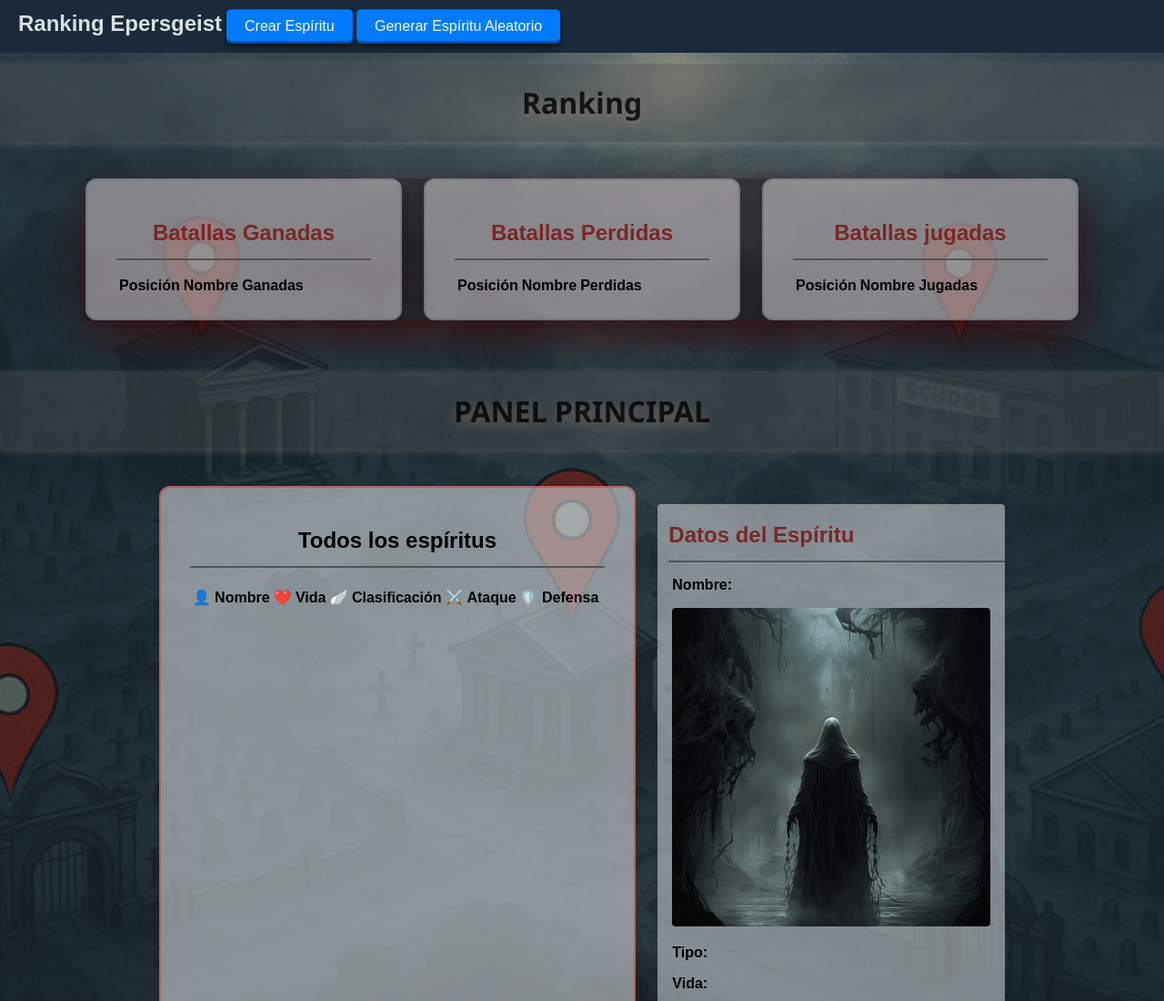
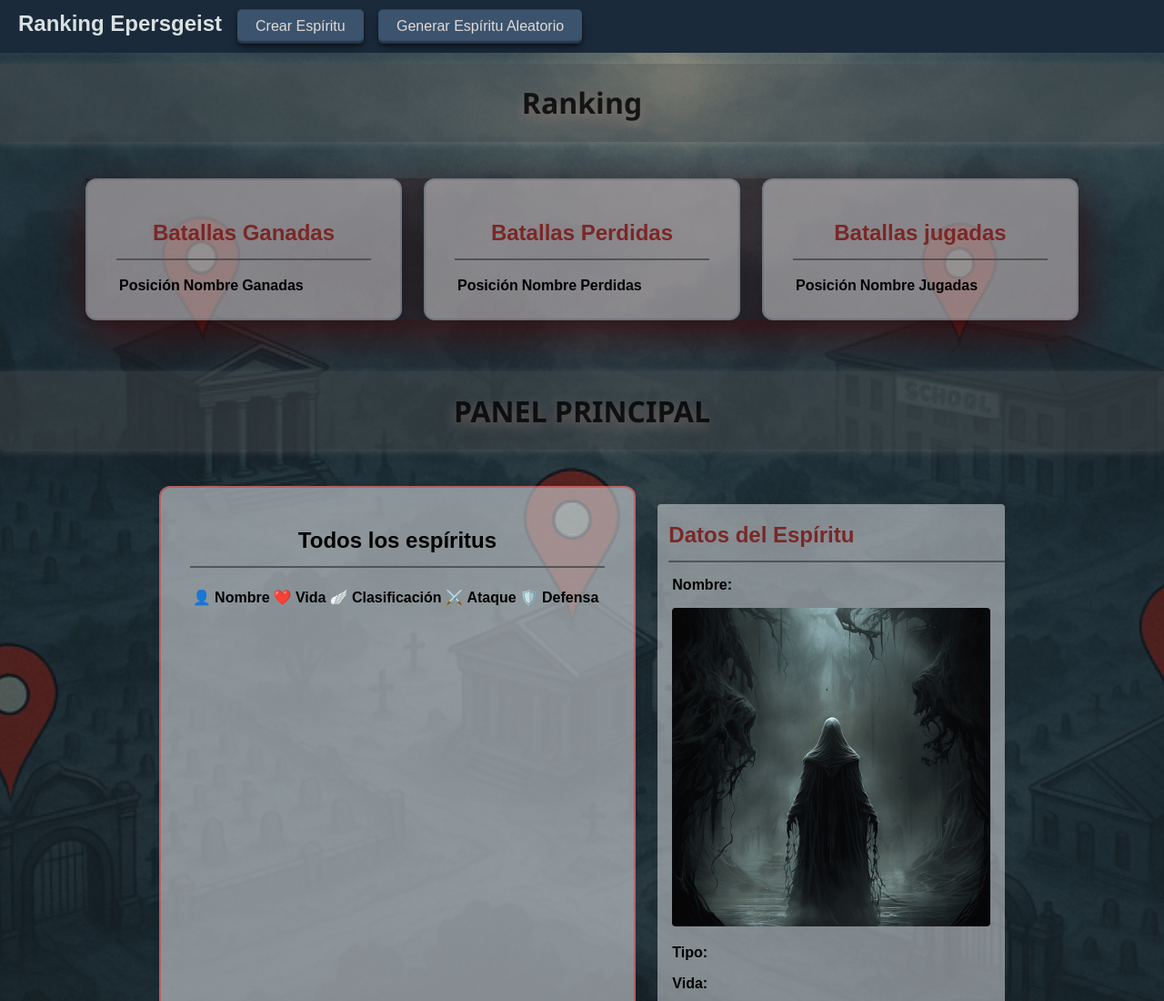
Before and after one commit to ManchaliDamian/front-epers, a plain HTML site: page index.html in a window 1280 px wide. Shown: the top 1100 px of the page at 91% size. Drawn offline with Linux system fonts and the light colour scheme; no server answers.

Commit message:
fix estilo

```diff
--- a/css/rankings.css
+++ b/css/rankings.css
@@ -105,12 +105,13 @@ nav {
 }
 
 .btn-a {
-    background-color: #007bff;
-    color: white;
+    background-color: #3b536c;
+    color: rgb(226, 220, 220);
     border: none;
     padding: 10px 20px;
     border-radius: 5px;
     cursor: pointer;
+    margin-left: 12px;
     transition: background-color 0.3s ease;
 }
 #title {
```
